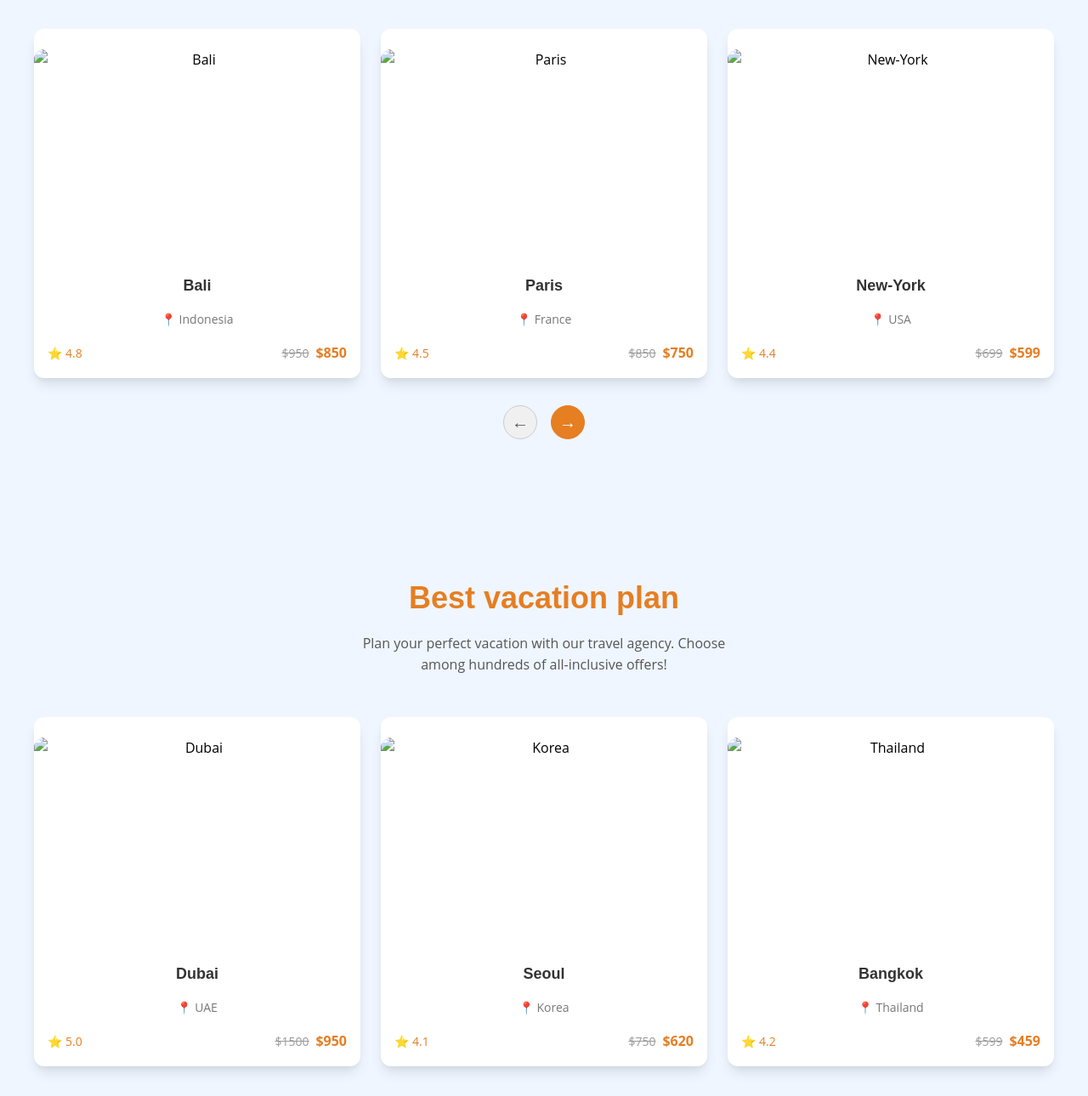
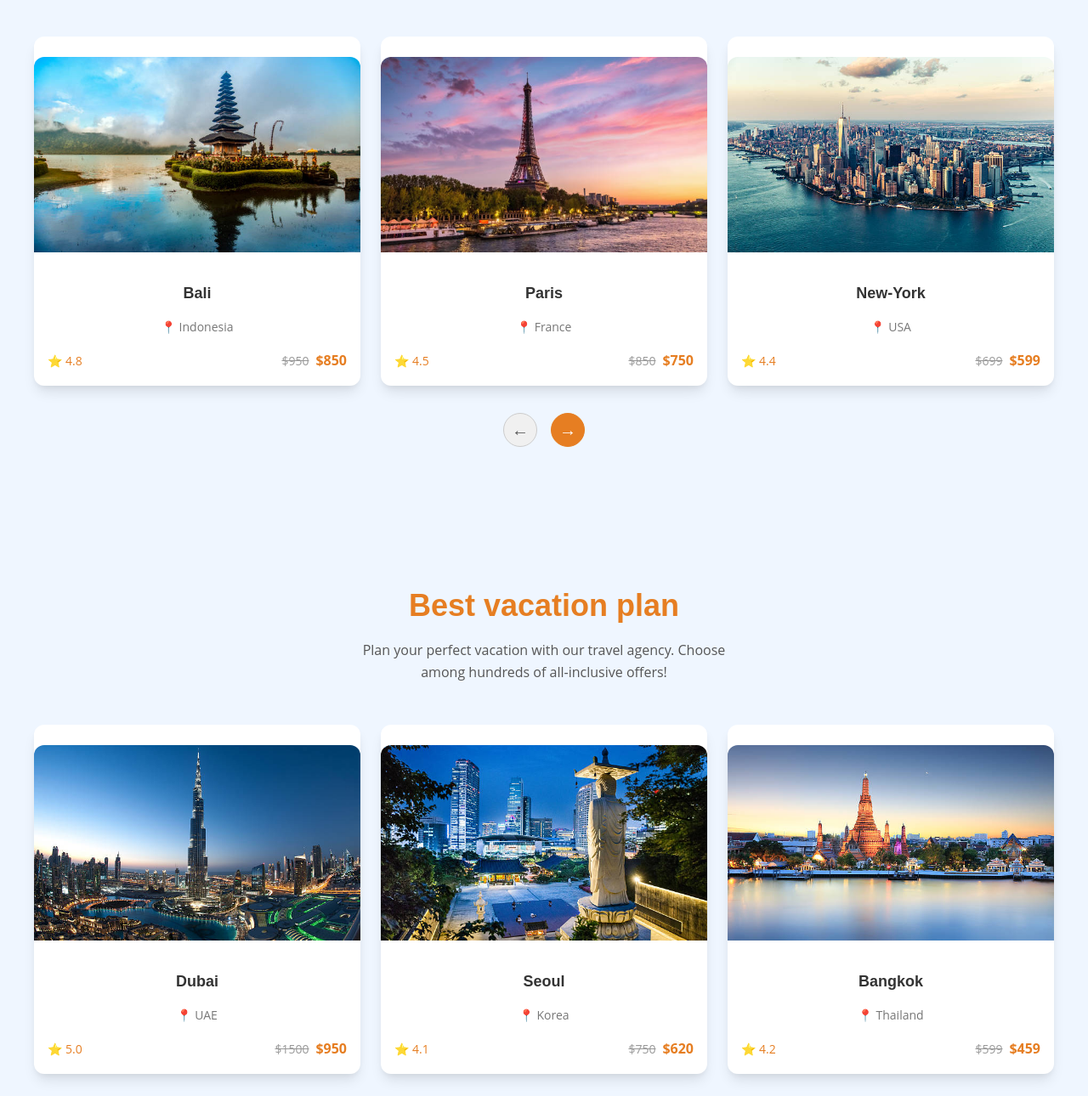
Before and after one commit to logeshwaran57/Project-1, a plain HTML site: page index.html in a window 1280 px wide. Shown: the part 1510-2800 px from the top of the page at 85% size. Drawn offline with Linux system fonts and the light colour scheme; the site is published under a folder, as on GitHub Pages, so addresses that start at the root find nothing.

Commit message:
small changes

```diff
--- a/index.html
+++ b/index.html
@@ -52,7 +52,7 @@
                 </div>
                 <!-- Hero Image -->
                 <div class="hero-image-wrapper">
-                    <img src="/images/Hero Img.png" alt="Community illustration" class="hero-image">
+                    <img src="images/Hero Img.png" alt="Community illustration" class="hero-image">
                 </div>
             </div>
         </section>
@@ -66,21 +66,21 @@
                     We ensure that you’ll embark on a perfectly planned,<br> safe vacation at a price you can afford.
                 <div class="firstcard-grid">
                     <div class="firstcard-card">
-                        <img src="/images/Card-1 logo.png"class="firstcard-avatar">
+                        <img src="images/Card-1 logo.png"class="firstcard-avatar">
                         <h2 class="card-1">Sign up</h2>
                         <p class="firstcard-text">
                             Completes all the work associated with planning and processing
                         </p>
                     </div>
                     <div class="firstcard-card">
-                        <img src="/images/Card-2 logo.png" class="firstcard-avatar">
+                        <img src="images/Card-2 logo.png" class="firstcard-avatar">
                          <h1 class="card-2">Worth Of Money</h1>
                         <p class="firstcard-text">
                             After successful access then book from exclusive deals & pricing
                         </p>
                     </div>
                     <div class="firstcard-card">
-                        <img src="/images/Card-3 logo.png"  class="firstcard-avatar">
+                        <img src="images/Card-3 logo.png"  class="firstcard-avatar">
                           <h1 class="card-3">Exciting Travel
 </h1>
                         <p class="firstcard-text">
@@ -100,7 +100,7 @@
                 <div class="deals-cards-grid">
                     <div class="deal-card">
                         <div class="deal-card-image-wrapper">
-                            <img src="/images/Bali-1.jpg" alt="Bali" class="deal-card-image">
+                            <img src="images/Bali-1.jpg" alt="Bali" class="deal-card-image">
                             <div class="deal-card-overlay">
                                 <button class="deal-book-now-button">Book now</button>
                             </div>
@@ -119,7 +119,7 @@
                     </div>
                     <div class="deal-card">
                         <div class="deal-card-image-wrapper">
-                            <img src="/images/Paris-1.jpg" alt="Paris" class="deal-card-image">
+                            <img src="images/Paris-1.jpg" alt="Paris" class="deal-card-image">
                             <div class="deal-card-overlay">
                                 <button class="deal-book-now-button">Book now</button>
                             </div>
@@ -138,7 +138,7 @@
                     </div>
                     <div class="deal-card">
                         <div class="deal-card-image-wrapper">
-                            <img src="/images/New-York.jpg" alt="New-York" class="deal-card-image">
+                            <img src="images/New-York.jpg" alt="New-York" class="deal-card-image">
                             <div class="deal-card-overlay">
                                 <button class="deal-book-now-button">Book now</button>
                             </div>
@@ -172,7 +172,7 @@
                 <div class="vacation-cards-grid">
                     <div class="vacation-card">
                         <div class="vacation-card-image-wrapper">
-                            <img src="/images/Dubai.jpg" alt="Dubai" class="deal-card-image">
+                            <img src="images/Dubai.jpg" alt="Dubai" class="deal-card-image">
                         </div>
                         <div class="vacation-card-details">
                             <h3 class="vacation-card-city">Dubai</h3>
@@ -188,7 +188,7 @@
                     </div>
                     <div class="vacation-card">
                         <div class="vacation-card-image-wrapper">
-                            <img src="/images/Korea.jpg" alt="Korea" class="deal-card-image">
+                            <img src="images/Korea.jpg" alt="Korea" class="deal-card-image">
                         </div>
                         <div class="vacation-card-details">
                             <h3 class="vacation-card-city">Seoul</h3>
@@ -204,7 +204,7 @@
                     </div>
                     <div class="vacation-card">
                         <div class="vacation-card-image-wrapper">
-                            <img src="/images/Thailand.jpg" alt="Thailand" class="deal-card-image">
+                            <img src="images/Thailand.jpg" alt="Thailand" class="deal-card-image">
                         </div>
                         <div class="vacation-card-details">
                             <h3 class="vacation-card-city">Bangkok</h3>
```
